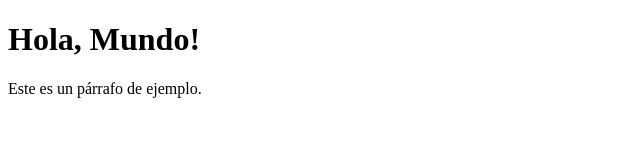
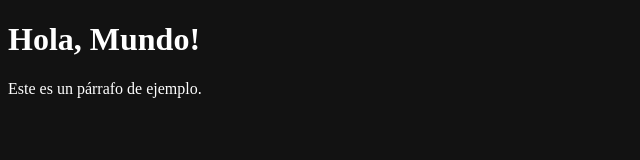
Before and after one commit to DiegoJsH/Semana08Herramientas, a plain HTML site: page index.html in a window 1280 px wide. Shown: the whole page, without its empty margins (0-640 px from the left). Drawn offline with Linux system fonts and the light colour scheme.

Commit message:
estilo oscuro y js

```diff
--- a/index.html
+++ b/index.html
@@ -4,6 +4,7 @@
     <meta charset="UTF-8">
     <meta name="viewport" content="width=device-width, initial-scale=1.0">
     <title>Document</title>
+    <link rel="stylesheet" href="styles.css">
 </head>
 <body>
     <h1>Hola, Mundo!</h1>
--- /dev/null
+++ b/styles.css
@@ -0,0 +1,3 @@
+:root {
+    color-scheme: dark;
+}
```
Also changed, not shown: script.js (added).
